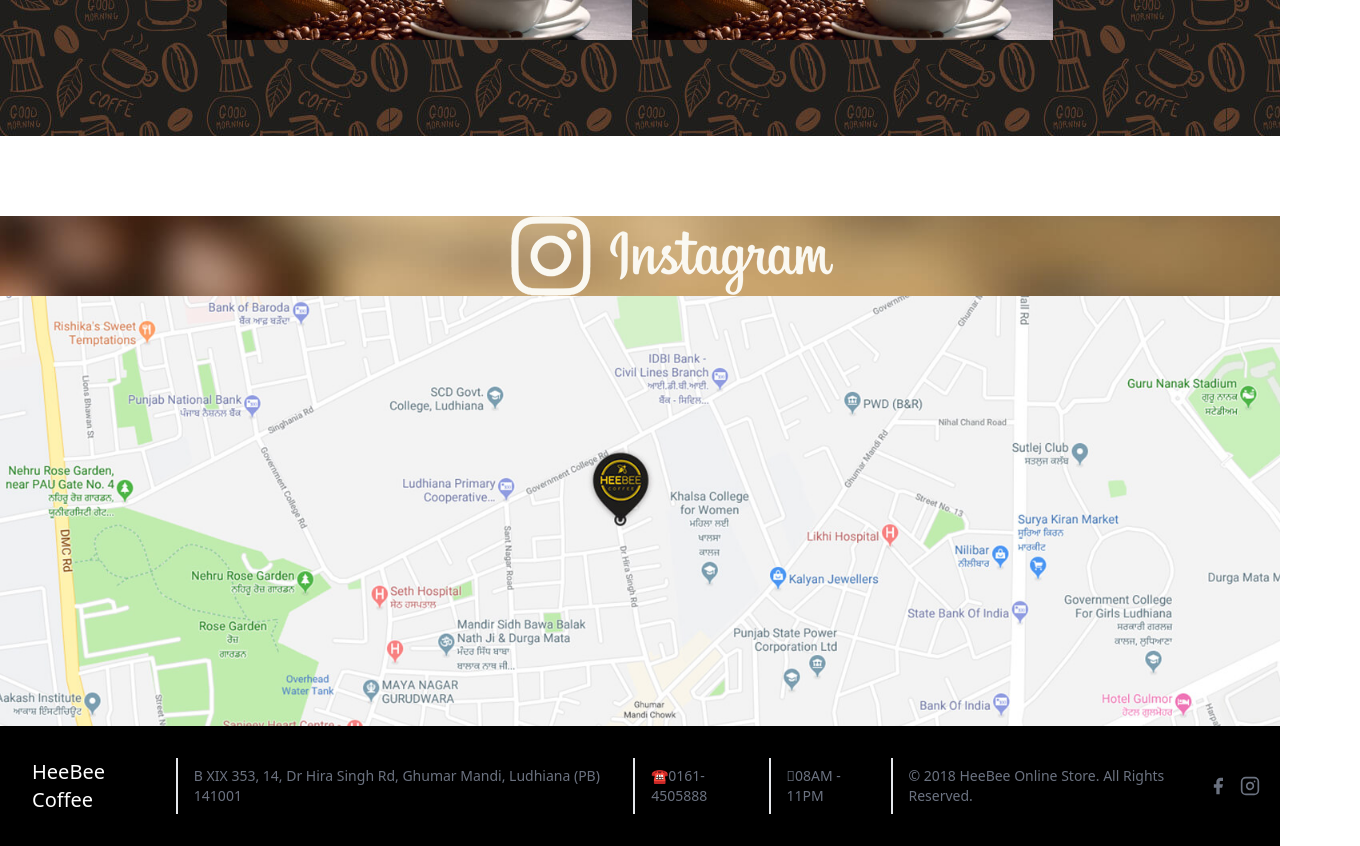
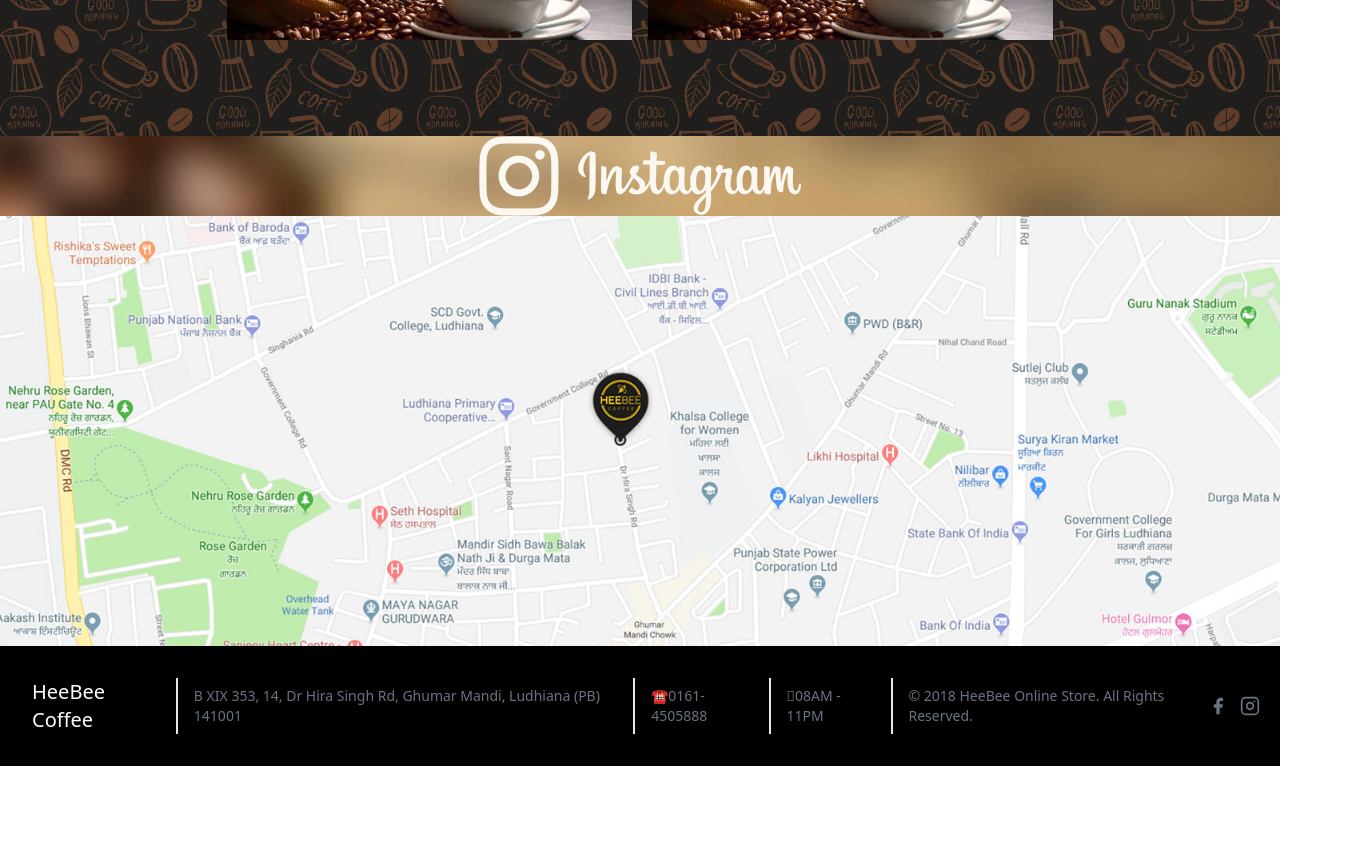
Before and after one commit to AvinashKumar69/HeeBee-Coffee-UI, a React (Create React App) app: page / in a window 1280 px wide. Shown: the part 1400-2246 px from the top of the page, 1360 px wide, since content can reach past the window. After the commit the page ends 2166 px from the top, so only its background shows below. Built offline with nearby package versions, Linux system fonts and the light colour scheme; what tw-elements would draw is missing.

Commit message:
Fixed Horizontal Overflow

```diff
--- a/src/components/HomeSocialCard.js
+++ b/src/components/HomeSocialCard.js
@@ -7,8 +7,8 @@
         <section className="text-gray-600 body-font h-50 bg-cover"
             style={{ backgroundImage: `url(${instaHomeBG})` }}
         >
-            <div className="lg:flex-grow items-center md:w-full lg:pr-24 md:pr-16 flex flex-col md:items-center md:text-left mb-16 ml-20 mt-20 md:mb-0 items-center text-center">
-                <img src={instaPic} />
+            <div className="w-full h-full overflow-hidden">
+                <img className='mx-auto' src={instaPic} />
             </div>
 
         </section>
```
